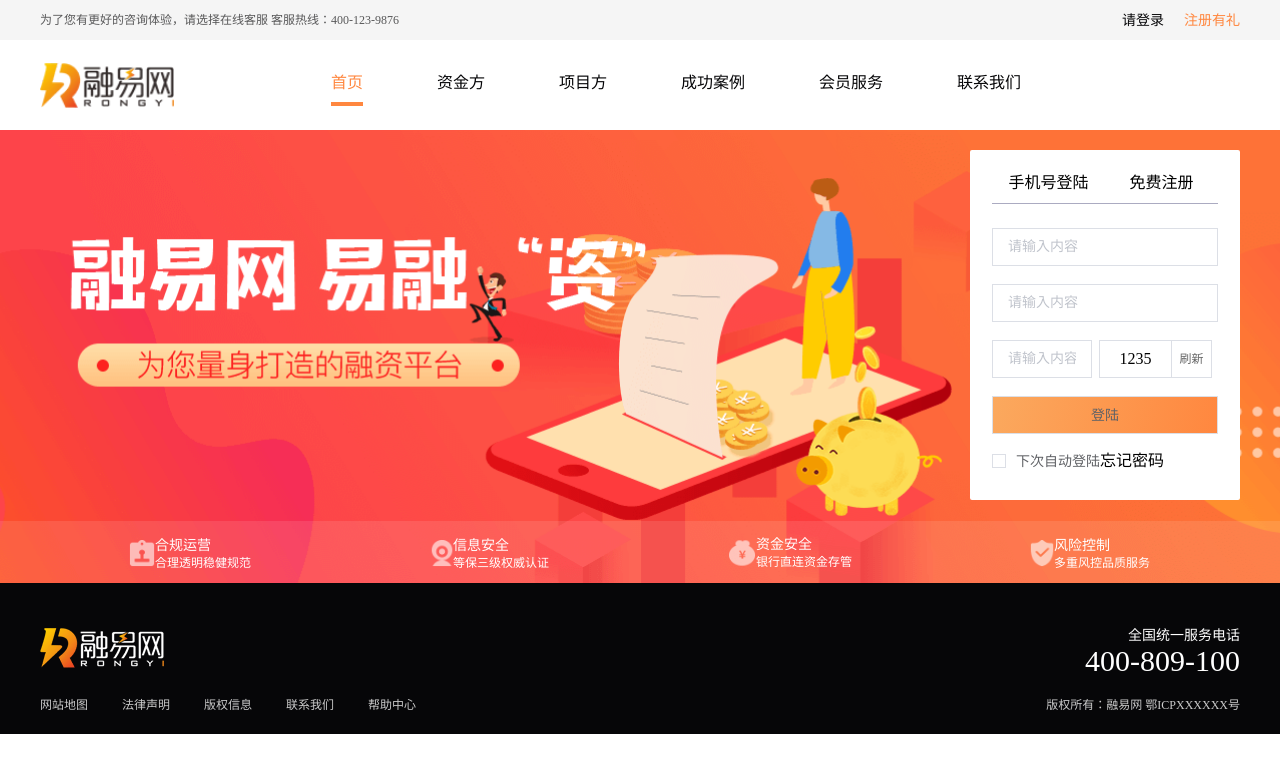
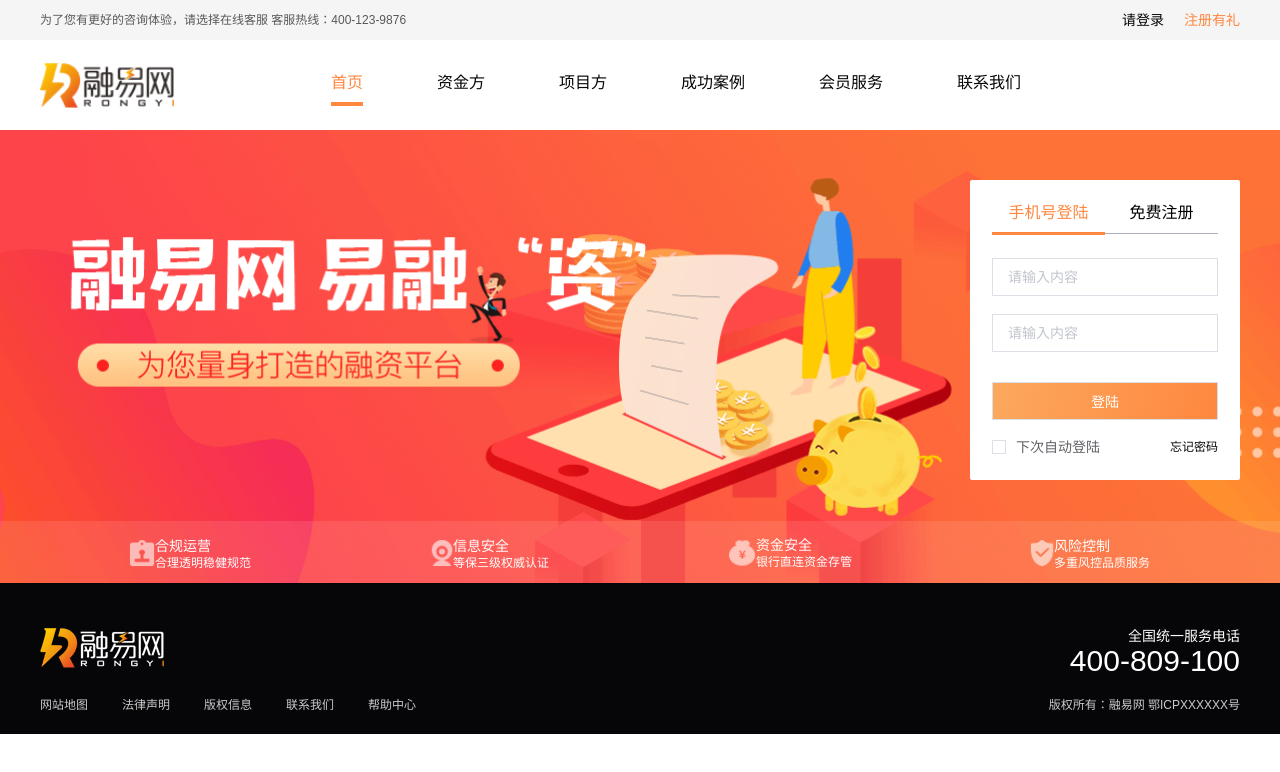
Before and after one commit to lifeisshit/rongyi-web, a Nuxt app: page / in a window 1280 px wide. Shown: the top 772 px of the page. Built offline with nearby package versions, Linux system fonts and the light colour scheme.

Commit message:
首页样式

```diff
--- a/assets/css/common.less
+++ b/assets/css/common.less
@@ -1,3 +1,9 @@
+html, body {
+  margin: 0;
+  padding: 0;
+  width: 100%;
+  font-family: "Microsoft YaHei UI", Arial, Gabriola, sans-serif;
+}
 a {
   text-decoration: none;
 }
@@ -9,6 +15,15 @@
 ol,ul {list-style:none}
 caption,th {text-align:left}
 h1,h2,h3,h4,h5,h6 {font-size:100%;font-weight:normal}
+
+.el-checkbox__input.is-checked .el-checkbox__inner, .el-checkbox__input.is-indeterminate .el-checkbox__inner {
+  background-color: #ff873f;
+  border-color: #ff873f;
+}
+
+.el-checkbox__input.is-focus .el-checkbox__inner {
+  border-color: #ff873f;
+}
 
 .wrap {
   width: 1200px;
--- a/assets/css/index.less
+++ b/assets/css/index.less
@@ -10,9 +10,9 @@
       .login-tab {
         position: absolute;
         right: 0;
-        top: 20px;
+        top: 50px;
         width: 226px;
-        height: 308px;
+        height: 258px;
         padding: 24px 22px 18px;
         background-color: #ffffff;
         border-radius: 2px;
@@ -26,7 +26,24 @@
             width: 50%;
             text-align: center;
             cursor: pointer;
-            &.active {}
+            height: 100%;
+            position: relative;
+            &::before {
+              content: '';
+              width: 0;
+              height: 3px;
+              background-color: #ff873f;
+              position: absolute;
+              bottom: -2px;
+              left: 0;
+            }
+            &.active {
+              font-size: 16px;
+              color: #ff873f;
+              &::before {
+                width: 100%;
+              }
+            }
           }
         }
         .login-tab-content {
@@ -73,9 +90,20 @@
               background-image: linear-gradient(103deg,
               #fba95e 0%,
               #ff873f 100%);
+              color: #fff;
+            }
+            .submit-row {
+              margin-top: 30px;
             }
             .other-row {
               margin-top: 18px;
+              .forget-pwd {
+                font-size: 12px;
+                color: #060608;
+                float: right;
+                top: 3px;
+                position: relative;
+              }
             }
           }
           .content-register {}
--- a/components/MyHeader.vue
+++ b/components/MyHeader.vue
@@ -17,5 +17,3 @@
   }
 }
 </script>
-
-<style scoped></style>
--- a/components/MyMenu.vue
+++ b/components/MyMenu.vue
@@ -35,5 +35,3 @@
   name: 'MyMenu'
 }
 </script>
-
-<style scoped></style>
--- a/components/TopBar.vue
+++ b/components/TopBar.vue
@@ -29,5 +29,3 @@
   }
 }
 </script>
-
-<style scoped></style>
--- a/layouts/default.vue
+++ b/layouts/default.vue
@@ -9,6 +9,7 @@
 <script>
 import MyHeader from '../components/MyHeader'
 import MyFooter from '../components/MyFooter'
+
 export default {
   components: { MyFooter, MyHeader }
 }
--- a/pages/index.vue
+++ b/pages/index.vue
@@ -10,26 +10,30 @@
           <div class="login-tab-content">
             <div v-if="isLoginTabActive" class="content-login">
               <div class="content-row">
-                <el-input v-model="input" placeholder="请输入内容"></el-input>
+                <el-input v-model="loginInfo.userName" placeholder="请输入内容">
+                </el-input>
               </div>
               <div class="content-row">
-                <el-input v-model="input" placeholder="请输入内容"></el-input>
+                <el-input v-model="loginInfo.password" placeholder="请输入内容">
+                </el-input>
               </div>
-              <div class="content-row">
-                <el-input
-                  v-model="input"
-                  placeholder="请输入内容"
-                  class="ver-code-input"
-                ></el-input>
-                <span class="ver-code-text">1235</span
-                ><span class="ver-code-refresh">刷新</span>
-              </div>
+              <!--<div class="content-row">-->
+              <!--<el-input-->
+              <!--v-model="loginInfo.verificationCode"-->
+              <!--placeholder="请输入内容"-->
+              <!--class="ver-code-input"-->
+              <!--&gt;</el-input>-->
+              <!--<span class="ver-code-text">1235</span-->
+              <!--&gt;<span class="ver-code-refresh">刷新</span>-->
+              <!--</div>-->
               <div class="submit-row">
                 <el-button class="login-btn">登陆</el-button>
               </div>
               <div class="other-row">
-                <el-checkbox v-model="checked">下次自动登陆</el-checkbox>
-                <span>忘记密码</span>
+                <el-checkbox v-model="isAutoLoginchecked">
+                  下次自动登陆
+                </el-checkbox>
+                <nuxt-link to="/" class="forget-pwd">忘记密码</nuxt-link>
               </div>
             </div>
             <div v-if="!isLoginTabActive" class="content-register"></div>
@@ -84,7 +88,8 @@
         password: '',
         verificationCode: ''
       },
-      regInfo: {}
+      regInfo: {},
+      isAutoLoginchecked: false
     }
   }
 }
```
Also changed, not shown: components/MyFooter.vue (+15 -5 lines), 1 other file (tests, documents, lock files or other folders).
